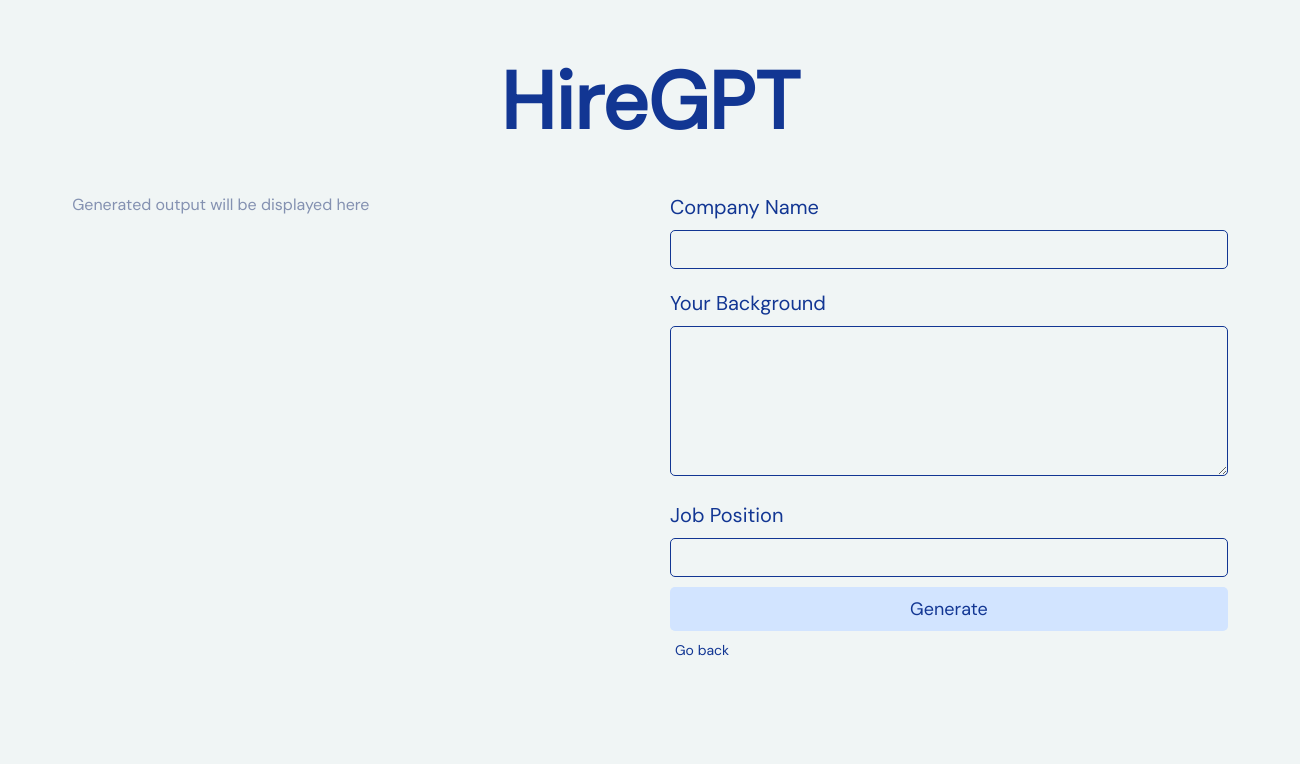
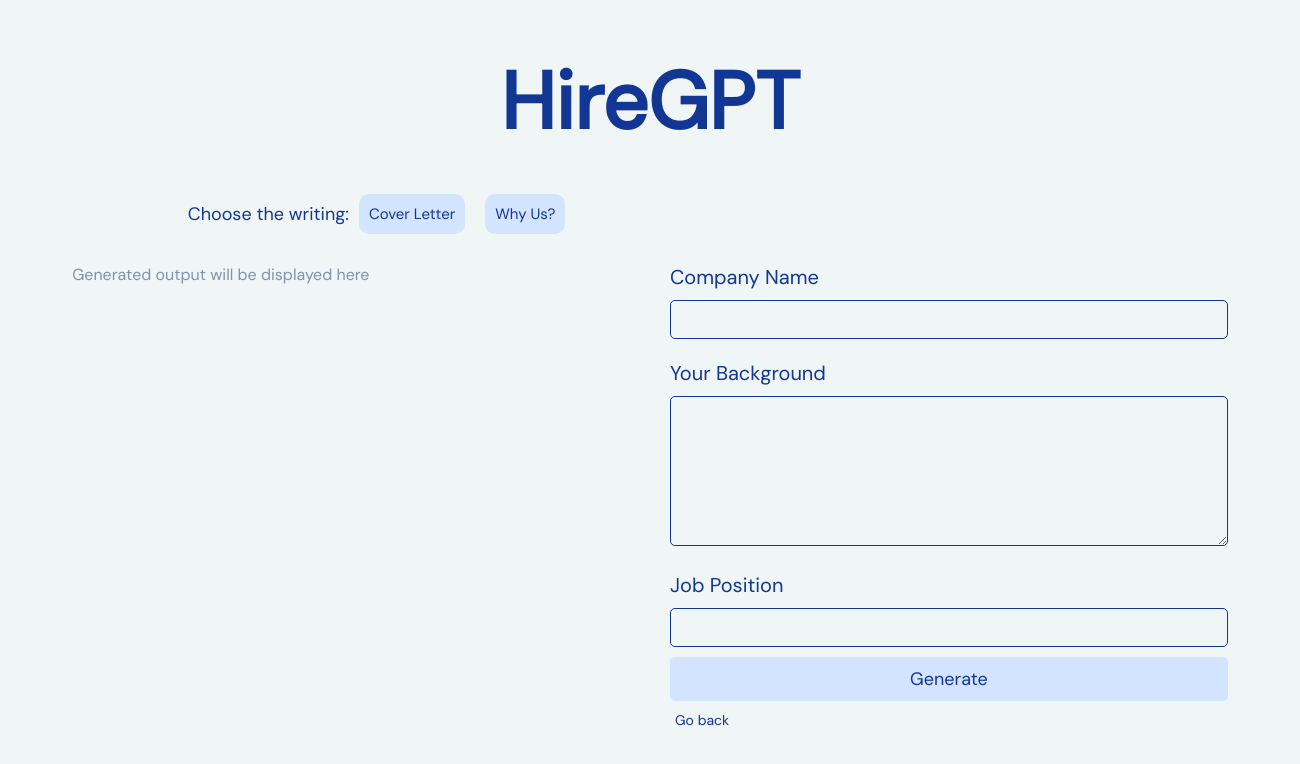
Before and after one commit to jaejaywoo/HireGPT, an Electron app: page index.html in a window 1300 px wide. Both pictures are taken after a click on the button "Apply". Drawn offline with Linux system fonts and the light colour scheme.

Commit message:
Add buttons for writing selection

```diff
--- a/index.html
+++ b/index.html
@@ -20,10 +20,11 @@
     <!-- Main page -->
     <div id="main-page" class="center">
         <div class="center"><h1 id="name">HireGPT</h1></div>
-        <!-- <div id="nav-bar" class="center">
-            <button>Cover Letter</button>
-            <button>Why</button>
-        </div> -->
+        <div id="nav-bar" class="center">
+            <div id="nav-intro">Choose the writing: </div>
+            <button id="cover-letter-btn" class="pressed">Cover Letter</button>
+            <button id="why-us-btn">Why Us?</button>
+        </div>
         <div id="main-sub-page">
             <!-- Generated prompt -->
             <div id="answer">Generated output will be displayed here</div>
--- a/renderer.js
+++ b/renderer.js
@@ -1,4 +1,7 @@
 const apiSubmitButton = document.getElementById("api-key-btn");
+var currentWriting = null;
+var coverLetterButton = null;
+var whyUsButton = null;
 var generateButton = null;
 var goBackButton = null;
 
@@ -16,18 +19,42 @@
     mainPage.style.display = "block";
     apiKeyPage.style.display = "none";
 
+    // Cover letter button click
+    coverLetterButton = waitUntilLoad('cover-letter-btn');
+    coverLetterButton.addEventListener('click', selectCoverLetterBtn);
+
+    // Why button click
+    whyUsButton = waitUntilLoad('why-us-btn');
+    whyUsButton.addEventListener('click', selectWhyUsBtn);
+
     // Generate button click
-    do {
-        generateButton = document.getElementById("generate-btn");
-    } while (generateButton == null);
+    generateButton = waitUntilLoad('generate-btn');
     generateButton.addEventListener("click", onClickGenerateButton);
 
     // Go back button click
-    do {
-        goBackButton = document.getElementById("go-back-btn");
-    } while (goBackButton == null);
+    goBackButton = waitUntilLoad('go-back-btn');
     goBackButton.addEventListener("click", onClickGoBackButton);
 });
+
+function selectCoverLetterBtn() {
+    coverLetterButton.style.backgroundColor = "#9cc0f7";
+    whyUsButton.style.backgroundColor = "#d2e4ff";
+    currentWriting = 'cover-letter';
+}
+
+function selectWhyUsBtn() {
+    coverLetterButton.style.backgroundColor = "#d2e4ff";
+    whyUsButton.style.backgroundColor = "#9cc0f7";
+    currentWriting = 'why-us';
+}
+
+function waitUntilLoad(id) {
+    let ele = null;
+    do {
+        ele = document.getElementById(id);
+    } while (ele == null);
+    return ele;
+}
 
 async function onClickGoBackButton() {
     let mainPage = document.getElementById("main-page");
--- a/styles.css
+++ b/styles.css
@@ -63,6 +63,50 @@
     /* margin-bottom: 10px; */
 }
 
+/* ------------------- Nav Bar ------------------- */
+#nav-bar {
+    display: flex;
+    flex-direction: row;
+    /* justify-content: space-evenly; */
+    height: 40px;
+    margin-bottom: 30px;
+}
+
+#nav-intro {
+    display: flex;
+    align-items: center;
+    font-family: 'DM Sans', sans-serif;
+    font-size: 18px;
+    color: #123693;
+}
+
+#nav-bar button {
+    /* height: 40px; */
+    padding: 10px;
+    font-family: 'DM Sans', sans-serif;
+    background-color: #d2e4ff;
+    color: #123693;
+    font-size: 15px;
+    border: none;
+    margin-left: 10px;
+    margin-right: 10px;
+    border-radius: 10px;
+    cursor: pointer;
+}
+
+#nav-bar button:hover {
+    background-color: #d8e7fc;
+}
+
+#nav-bar button:focus {
+    background-color: #9cc0f7;
+}
+
+/* ------------------- Info Section ------------------- */
+#info-section {
+    flex-grow: 1;
+}
+
 button[type="submit"]:hover {
     background-color: #d8e7fc;
 }
@@ -115,7 +159,3 @@
     margin-right: 20px;
     word-wrap: break-word;
 }
-
-#info-section {
-    flex-grow: 1;
-}
```
